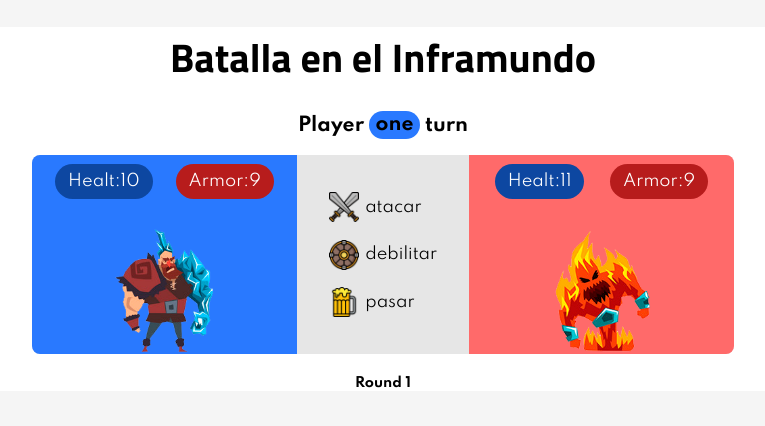
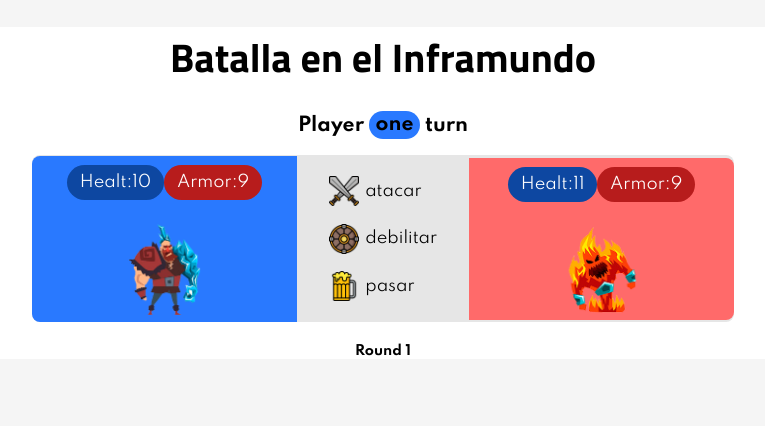
Before and after one commit to gabrielibus/easy-game, a React (Create React App) app: page / in a window 1280 px wide. Shown: the top 426 px of the page, without its empty margins (257-1022 px from the left). Built offline with nearby package versions, Linux system fonts and the light colour scheme.

Commit message:
adding Warriors and RoundCounter components

```diff
--- a/src/App.js
+++ b/src/App.js
@@ -1,8 +1,11 @@
 import React, { useState, useEffect } from "react"
 import PlayerTurn from "./components/PlayerTurn"
+import warrior from "./components/Warriors"
 import ActionsMenu from "./components/ActionsMenu"
+import RoundCounter from "./components/RoundCounter"
 import "./styles/App.css"
 import defaultStats from "./models/stats.json"
+import Warriors from "./components/Warriors"
 
 import iceMan from "./images/iceMan.png"
 import monsterFire from "./images/monsterFire.png"
@@ -89,16 +92,14 @@ function App() {
       <PlayerTurn agresor={agresor} />
       <div className='actionsWrapper'>
         <div className='warriors' id='warrior-left'>
-          <div
-            className='playerOne'
-            id={agresor === "playerOne" ? "active" : ""}>
-            {actions.entries(playerOne).map((e, idx) => (
-              <div className={e[0] === "Healt" ? "healt" : "armor"} key={idx}>
-                {e[0]}:{e[1]}
-              </div>
-            ))}
-          </div>
-          <img id='playerLeft' src={iceMan} alt='warrior' />
+          <Warriors
+            avatar={iceMan}
+            agresor={agresor}
+            player='playerOne'
+            id='playerLeft'
+            playerOne={playerOne}
+            entries={(obj) => actions.entries(obj)}
+          />
         </div>
         <ActionsMenu
           attackHp={() => actions.attackHp()}
@@ -106,19 +107,17 @@ function App() {
           finishTurn={() => actions.finishTurn()}
         />
         <div className='warriors' id='warrior-right'>
-          <div
-            className='playerTwo'
-            id={agresor === "playerTwo" ? "active" : ""}>
-            {actions.entries(playerTwo).map((e, idx) => (
-              <div className={e[0] === "Healt" ? "healt" : "armor"} key={idx}>
-                {e[0]}:{e[1]}
-              </div>
-            ))}
-          </div>
-          <img id='playerRight' src={monsterFire} alt='monster' />
+          <Warriors
+            avatar={monsterFire}
+            agresor={agresor}
+            player='playerTwo'
+            id='playerRight'
+            playerOne={playerTwo}
+            entries={(obj) => actions.entries(obj)}
+          />
         </div>
       </div>
-      <h5>Round {Math.ceil(turns / 2)}</h5>
+      <RoundCounter turns={turns} />
     </div>
   )
 }
--- /dev/null
+++ b/src/components/RoundCounter.jsx
@@ -0,0 +1,11 @@
+import React from "react"
+
+function RoundCounter(props) {
+  return (
+    <div>
+      <h5>Round {Math.ceil(props.turns / 2)}</h5>
+    </div>
+  )
+}
+
+export default RoundCounter
--- /dev/null
+++ b/src/components/Warriors.jsx
@@ -0,0 +1,19 @@
+import React from "react"
+
+
+function Warriors(props) {
+  return (
+    <div>
+      <div className={props.player} id={props.agresor === "playerOne" ? "active" : ""}>
+        {props.entries(props.playerOne).map((e, idx) => (
+          <div className={e[0] === "Healt" ? "healt" : "armor"} key={idx}>
+            {e[0]}:{e[1]}
+          </div>
+        ))}
+      </div>
+      <img id={props.id} src={props.avatar} alt='warrior' />
+    </div>
+  )
+}
+
+export default Warriors
```
